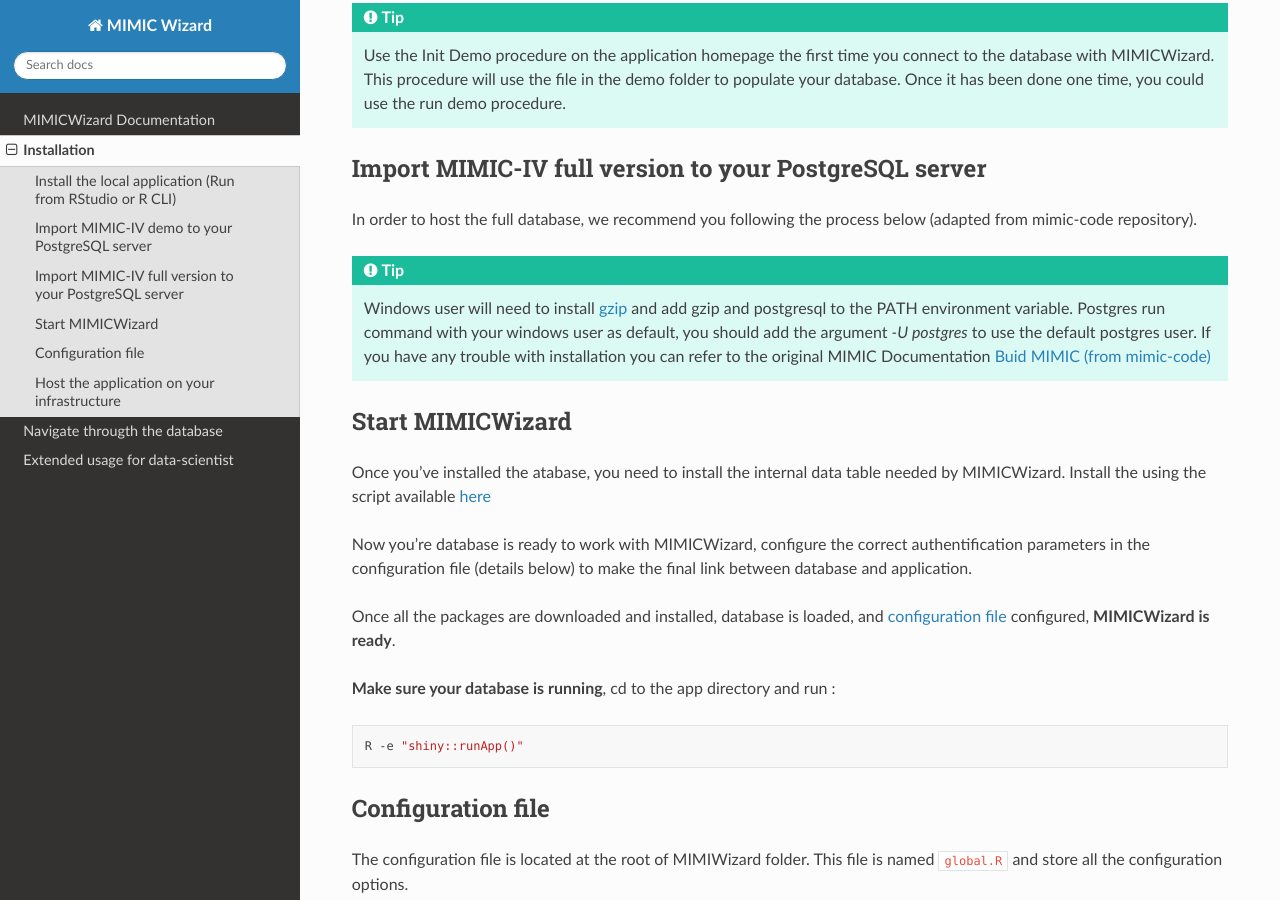
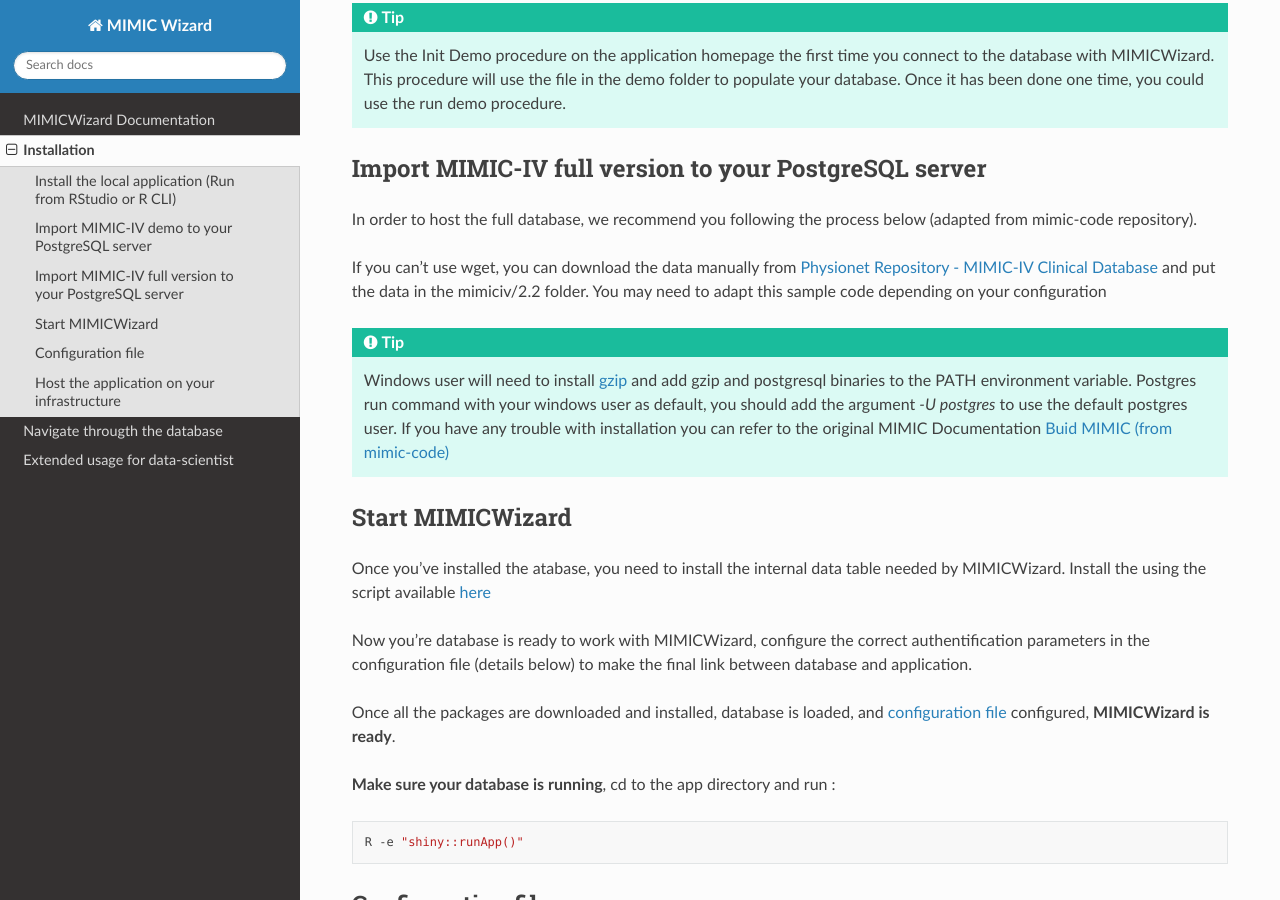
Before and after one commit to LucasDuval/MIMICWizard_Documentation, a Sphinx documentation site: the page built from docs/source/installation.rst, in a window 1280 px wide and 900 px high, scrolled down 1827 px. Built offline with Sphinx 7.4.7 and the Read the Docs theme 3.1.0, drawn with Linux system fonts in a browser that asks for light colours; pages that are not in the unit, such as notebooks, are missing from menus.

Commit message:
fix: edit typo + add recommandations

```diff
--- a/docs/source/installation.rst
+++ b/docs/source/installation.rst
@@ -79,7 +79,7 @@
 ******************************************************
 In order to host the full database, we recommend you following the process below (adapted from mimic-code repository).
 
-.. code-block::
+.. code-block:: bash
    # clone repo
    git clone https://github.com/MIT-LCP/mimic-code.git
    cd mimic-code
@@ -93,9 +93,12 @@
    psql -d mimiciv -v ON_ERROR_STOP=1 -v mimic_data_dir=mimiciv/2.2 -f mimic-iv/buildmimic/postgres/index.sql
    cd mimic-iv/concepts_postgres/ | psql -d mimiciv -f  postgres-make-concepts.sql
 
+If you can't use wget, you can download the data manually from `Physionet Repository - MIMIC-IV Clinical Database <https://physionet.org/content/mimic-iv/2.2/>`_ and put the data in the mimiciv/2.2 folder.
+You may need to adapt this sample code depending on your configuration
+
 .. tip::
 
-   Windows user will need to install `gzip <https://gnuwin32.sourceforge.net/packages/gzip.htm>`_ and add gzip and postgresql to the PATH environment variable.
+   Windows user will need to install `gzip <https://gnuwin32.sourceforge.net/packages/gzip.htm>`_ and add gzip and postgresql binaries to the PATH environment variable.
    Postgres run command with your windows user as default, you should add the argument `-U postgres` to use the default postgres user.
    If you have any trouble with installation you can refer to the original MIMIC Documentation `Buid MIMIC (from mimic-code) <https://github.com/MIT-LCP/mimic-code/tree/main/mimic-iv/buildmimic/postgres>`_
 
```
